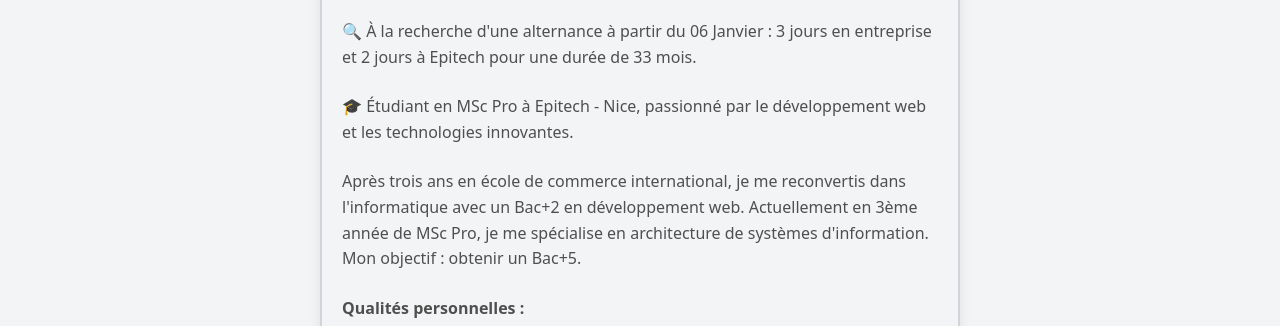
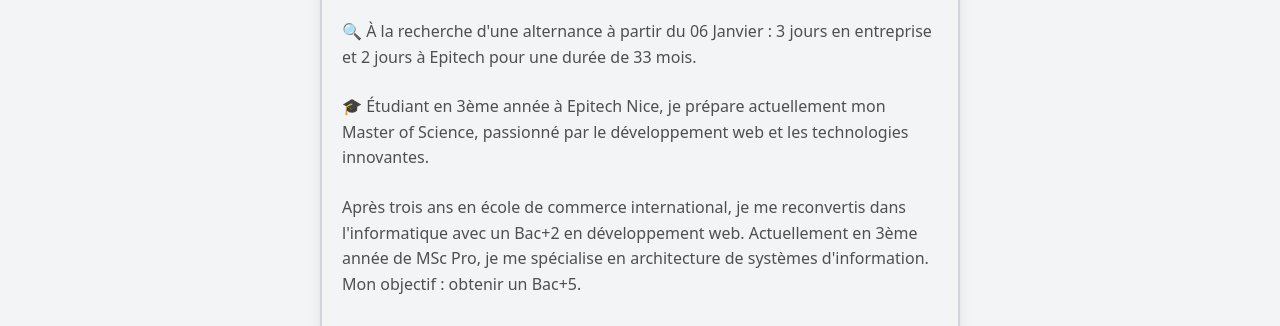
Before and after one commit to BenjaminVanba/MyWebsite, a plain HTML site: page index.html in a window 1280 px wide. Shown: the part 693-1019 px from the top of the page. Drawn offline with nearby package versions, Linux system fonts and the light colour scheme.

Commit message:
modif mineures

```diff
--- a/index.html
+++ b/index.html
@@ -102,10 +102,12 @@
         <div class="w-full">
             <h1 class="text-3xl font-bold">Qui suis-je ?</h1>
             <p class="pt-6">
-                🔍 À la recherche d'une alternance à partir du 06 Janvier : 3 jours en entreprise et 2 jours à Epitech pour une durée de 33 mois.
+                🔍 À la recherche d'une alternance à partir du 06 Janvier : 3 jours en entreprise et 2 jours à Epitech
+                pour une durée de 33 mois.
             </p>
             <p class="pt-6">
-                🎓 Étudiant en MSc Pro à Epitech - Nice, passionné par le développement web et les technologies
+                🎓 Étudiant en 3ème année à Epitech Nice, je prépare actuellement mon Master of Science, passionné par
+                le développement web et les technologies
                 innovantes.
             </p>
             <p class="pt-6">
@@ -189,7 +191,7 @@
         <h2 class="text-3xl font-bold text-center mb-8">Compétences Techniques</h2>
         <div
             class="grid grid-cols-2 sm:grid-cols-3 md:grid-cols-4 lg:grid-cols-6 gap-4 border-2 border-gray-300 p-5 shadow-lg rounded-lg">
-              <img src="assets/technos/linux-logo-0.png" alt="Image 15" class="w-full h-20 object-contain">
+            <img src="assets/technos/linux-logo-0.png" alt="Image 15" class="w-full h-20 object-contain">
             <img src="assets/technos/SQL.png" alt="Image 10" class="w-full h-20 object-contain">
             <img src="assets/technos/fedora.png" alt="Image 16" class="w-full h-20 object-contain">
             <img src="assets/technos/Laravel.png" alt="Image 16" class="w-full h-20 object-contain">
```
